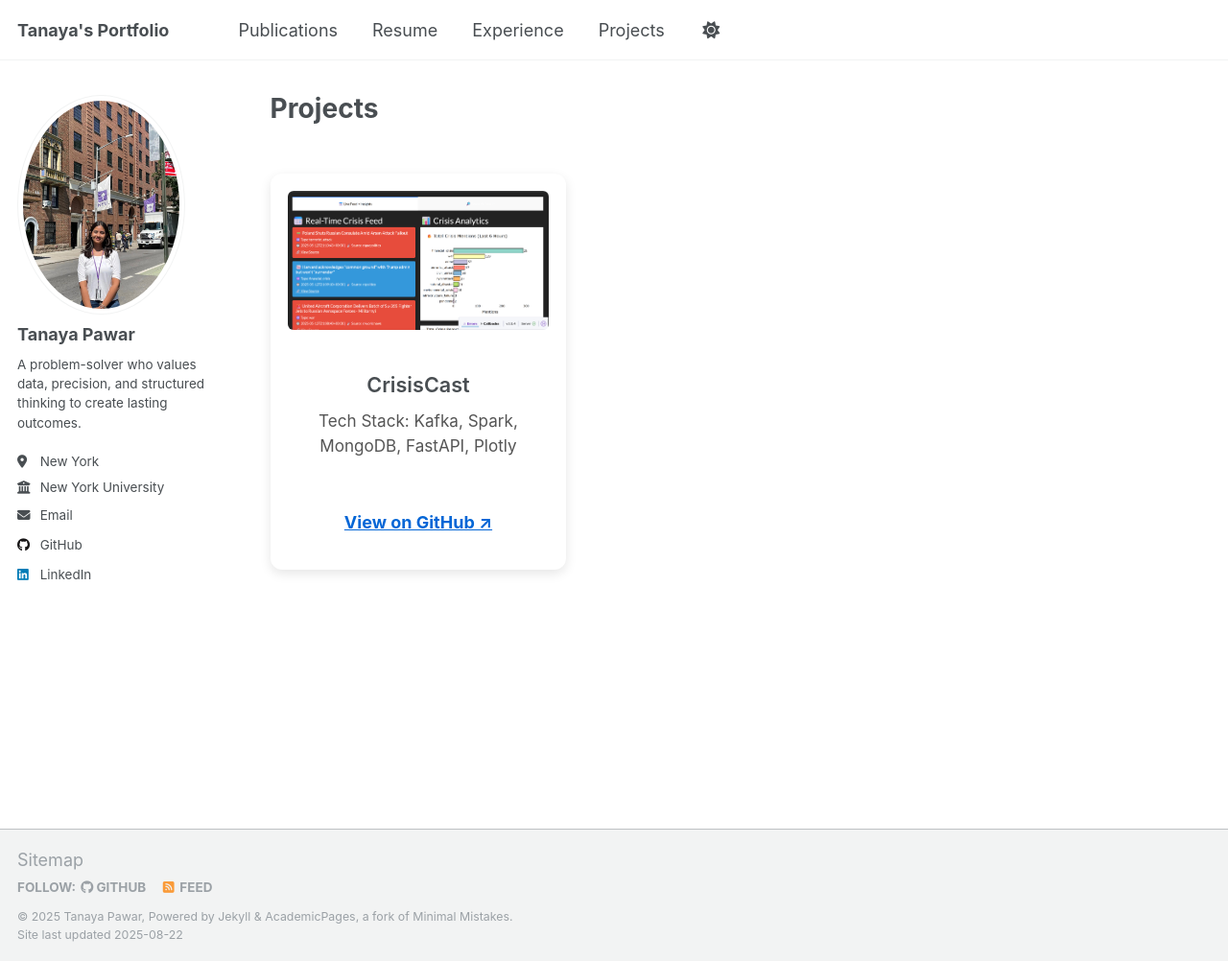
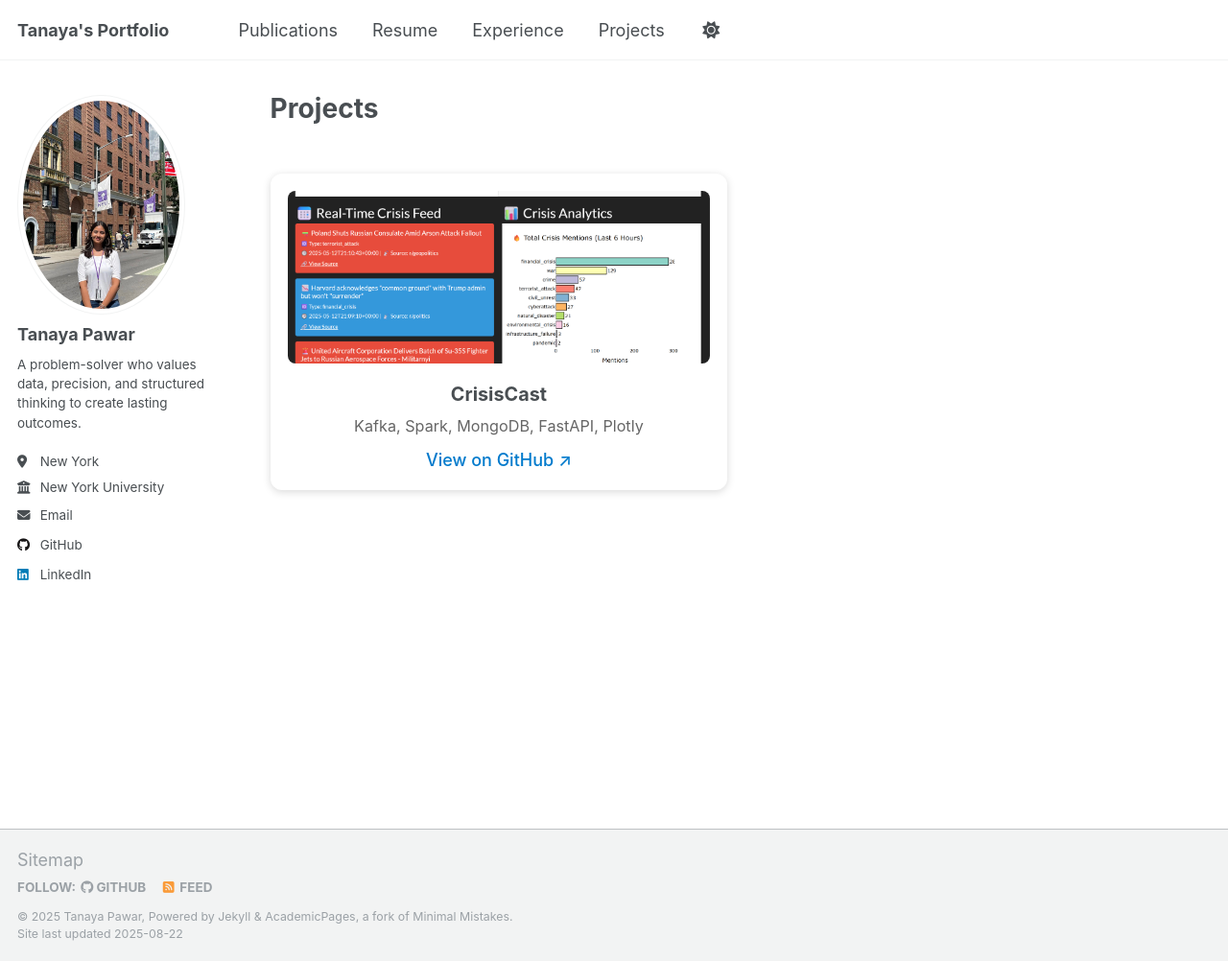
Before and after one commit to tanaya09/tanaya09.github.io, a Jekyll site: the page built from _pages/projects.html, in a window 1280 px wide and 1002 px high. Shown: the whole window at 96% size. Built offline with Jekyll 4.4.1, drawn with Linux system fonts in a browser that asks for light colours.

Commit message:
Update projects.html

```diff
--- a/_pages/projects.html
+++ b/_pages/projects.html
@@ -8,125 +8,128 @@
 <style>
 .projects-grid {
   display: grid;
-  grid-template-columns: repeat(auto-fill, minmax(300px, 1fr));
+  grid-template-columns: repeat(auto-fill, minmax(320px, 1fr));
   gap: 1.5rem;
   padding: 1rem 0;
 }
 
 .project-card {
-  background: white;
+  background: #fff;
   border-radius: 12px;
-  overflow: hidden;
-  box-shadow: 0 4px 12px rgba(0, 0, 0, 0.1);
+  padding: 1rem;
+  box-shadow: 0 2px 8px rgba(0, 0, 0, 0.15);
+  transition: transform 0.2s ease;
+  cursor: pointer;
   display: flex;
   flex-direction: column;
-  transition: transform 0.2s ease;
-  cursor: pointer;
+  height: 100%;
 }
 
 .project-card:hover {
-  transform: scale(1.02);
+  transform: translateY(-4px);
 }
 
 .project-image {
   width: 100%;
   height: 180px;
   object-fit: cover;
-}
-
-.project-content {
-  padding: 1rem;
-  display: flex;
-  flex-direction: column;
-  height: 100%;
+  border-radius: 8px;
+  margin-bottom: 0.5rem;
 }
 
 .project-title {
-  font-size: 1.2rem;
-  font-weight: 600;
+  font-size: 1.1rem;
+  font-weight: bold;
+  margin-bottom: 0.3rem;
+}
+
+.project-tech {
+  font-size: 0.9rem;
+  color: #666;
   margin-bottom: 0.5rem;
 }
 
-.project-tech {
-  font-size: 0.95rem;
-  margin-bottom: 1rem;
-  color: #555;
-}
-
-.project-github {
+.project-card a {
   margin-top: auto;
-  color: #0366d6;
-  font-weight: bold;
+  color: #007acc;
+  font-weight: 500;
   text-decoration: none;
 }
 
-/* Modal styling */
+/* Modal Styling */
 .modal {
   display: none;
   position: fixed;
-  z-index: 1000;
-  left: 0; top: 0;
-  width: 100%; height: 100%;
+  z-index: 9999;
+  left: 0;
+  top: 0;
+  width: 100%;
+  height: 100%;
   overflow: auto;
-  background-color: rgba(0,0,0,0.7);
+  background-color: rgba(0, 0, 0, 0.7);
 }
 
 .modal-content {
   background: #fff;
   margin: 5% auto;
   padding: 2rem;
-  border-radius: 10px;
+  border-radius: 12px;
   width: 90%;
-  max-width: 600px;
+  max-width: 700px;
   position: relative;
+  box-shadow: 0 4px 12px rgba(0, 0, 0, 0.25);
 }
 
 .close {
   position: absolute;
-  top: 10px;
+  top: 12px;
   right: 16px;
   font-size: 24px;
   font-weight: bold;
-  color: #aaa;
+  color: #999;
   cursor: pointer;
 }
 </style>
 
-<!-- Project Cards -->
 <div class="projects-grid">
   {% for project in site.projects %}
   <div class="project-card" onclick="openModal('{{ forloop.index0 }}')">
     {% if project.header.image %}
     <img src="{{ project.header.image | relative_url }}" alt="{{ project.title }}" class="project-image">
     {% endif %}
-      <div class="project-content">
     <div class="project-title">{{ project.title }}</div>
-        <div class="project-tech">Tech Stack: {{ project.tech }}</div>
-        <a class="project-github" href="{{ project.github }}" target="_blank" onclick="event.stopPropagation();">View on GitHub ↗</a>
-      </div>
+    <div class="project-tech">{{ project.tech }}</div>
+    <a href="{{ project.github }}" target="_blank">View on GitHub ↗</a>
   </div>
   {% endfor %}
 </div>
 
-<!-- Project Popups -->
+<!-- Modals -->
 {% for project in site.projects %}
 <div id="modal{{ forloop.index0 }}" class="modal">
   <div class="modal-content">
     <span class="close" onclick="closeModal('{{ forloop.index0 }}')">&times;</span>
     <h2>{{ project.title }}</h2>
+    {% if project.header.image %}
+    <img src="{{ project.header.image | relative_url }}" alt="{{ project.title }}" style="width:100%; max-height:300px; object-fit:cover; border-radius:8px; margin-bottom:1rem;" />
+    {% endif %}
     <p><strong>Tech Stack:</strong> {{ project.tech }}</p>
     <div>{{ project.content | markdownify }}</div>
+    {% if project.github %}
     <p><a href="{{ project.github }}" target="_blank">View on GitHub ↗</a></p>
+    {% endif %}
   </div>
 </div>
 {% endfor %}
 
 <script>
 function openModal(id) {
-  document.getElementById("modal" + id).style.display = "block";
+  const modal = document.getElementById("modal" + id);
+  if (modal) modal.style.display = "block";
 }
 function closeModal(id) {
-  document.getElementById("modal" + id).style.display = "none";
+  const modal = document.getElementById("modal" + id);
+  if (modal) modal.style.display = "none";
 }
 window.onclick = function(event) {
   if (event.target.classList.contains('modal')) {
```
Lines whose indentation alone changed are shown as unchanged.
